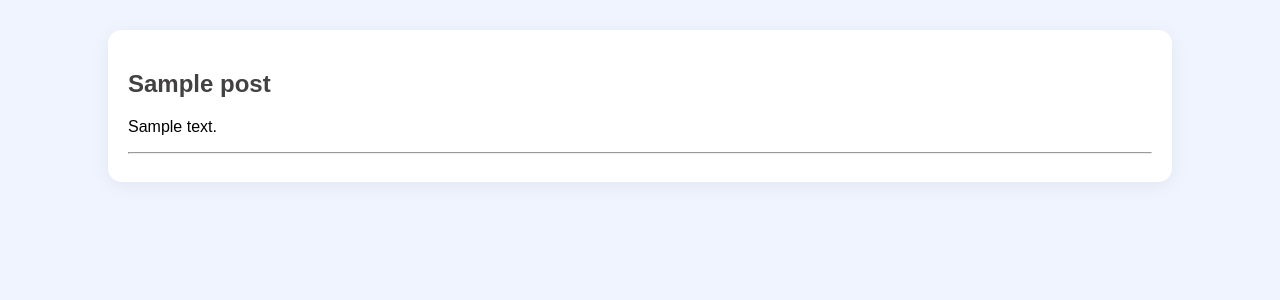
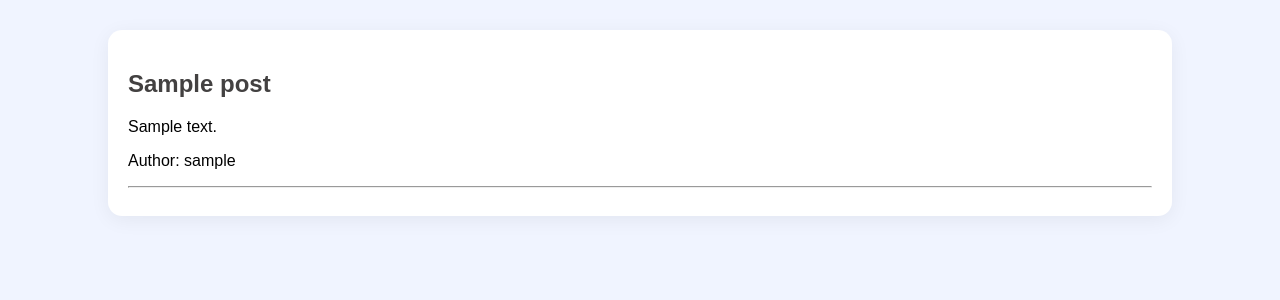
Before and after one commit to Saikishore67/Blog-Page-using-Django, a Django app: page / in a window 1280 px wide. Shown: the part 128-428 px from the top of the page. Run offline with Django 5.2, Linux system fonts and the light colour scheme; tables that the repository leaves empty hold one stand-in row (values such as "Sample post").

Commit message:
Feature: Showing Author name in home page

```diff
--- a/blog/templates/blog/home.html
+++ b/blog/templates/blog/home.html
@@ -13,6 +13,7 @@
         <div>
             <h2>{{ post.title }}</h2>
             <p>{{ post.content }}</p>
+            <p>Author: {{ post.author }}</p>
             <hr>
         </div>
     {% empty %}
```
